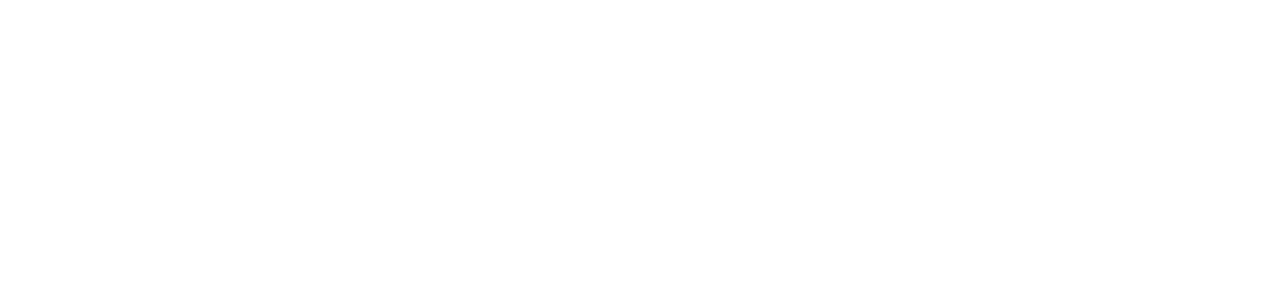
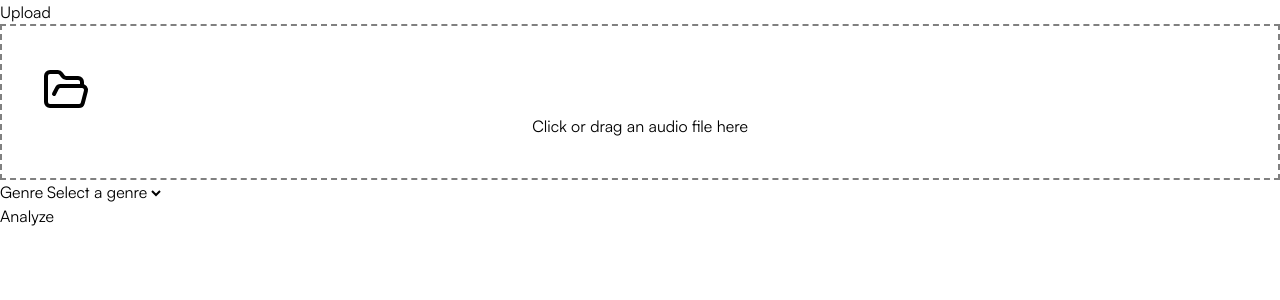
Before and after one commit to LeonEkelund/mixcrit, a React (Vite) app in the folder client/: page /upload in a window 1280 px wide. Shown: the top 300 px of the page. Built offline with nearby package versions, Linux system fonts and the light colour scheme.

Commit message:
add pages, audio functions, fonts et.c

```diff
--- a/client/src/pages/Report.tsx
+++ b/client/src/pages/Report.tsx
@@ -1,5 +1,10 @@
 function Report() {
-  <div></div>
+  return (
+    <div>
+      <h1>Report</h1>
+      <p>Analysis results will go here.</p>
+    </div>
+  )
 }
 
 export default Report
--- a/client/src/pages/Upload.tsx
+++ b/client/src/pages/Upload.tsx
@@ -1,5 +1,67 @@
+import { useState } from 'react'
+import { useNavigate } from 'react-router-dom'
+import { FolderOpen } from 'lucide-react'
+
+const genres = ['Hip-Hop', 'Pop', 'Metal', 'EDM']
+
 function Upload() {
-  <div></div>
+  const [file, setFile] = useState<File | null>(null)
+  const [genre, setGenre] = useState('')
+  const [dragging, setDragging] = useState(false)
+  const navigate = useNavigate()
+
+  function handleFile(audioFile: File) {
+    if (audioFile.type.startsWith('audio/')) setFile(audioFile)
+  }
+
+  function handleFileChange(event: React.ChangeEvent<HTMLInputElement>) {
+    const selectedFile = event.target.files?.[0]
+    if (selectedFile) handleFile(selectedFile)
+  }
+
+  function handleDrop(event: React.DragEvent) {
+    event.preventDefault()
+    setDragging(false)
+    const droppedFile = event.dataTransfer.files[0]
+    if (droppedFile) handleFile(droppedFile)
+  }
+
+  function handleSubmit() {
+    if (!file || !genre) return
+    // TODO: pass file + genre to analysis, then navigate to report
+    navigate('/report')
+  }
+
+  return (
+    <div>
+      <h1>Upload</h1>
+
+      <label
+        onDragOver={(event) => { event.preventDefault(); setDragging(true) }}
+        onDragLeave={() => setDragging(false)}
+        onDrop={handleDrop}
+        style={{ border: dragging ? '2px solid white' : '2px dashed gray', padding: '40px', textAlign: 'center', cursor: 'pointer', display: 'block' }}
+      >
+        <FolderOpen size={48} />
+        <p>{file ? file.name : 'Click or drag an audio file here'}</p>
+        <input type="file" accept="audio/*" onChange={handleFileChange} hidden />
+      </label>
+
+      <div>
+        <label>Genre</label>
+        <select value={genre} onChange={(event) => setGenre(event.target.value)}>
+          <option value="">Select a genre</option>
+          {genres.map((genreOption) => (
+            <option key={genreOption} value={genreOption}>{genreOption}</option>
+          ))}
+        </select>
+      </div>
+
+      <button onClick={handleSubmit} disabled={!file || !genre}>
+        Analyze
+      </button>
+    </div>
+  )
 }
 
 export default Upload
```
Also changed, not shown: client/src/lib/audio/analyzeTrack.ts (added), client/src/lib/audio/dynamics.ts (added), client/src/lib/audio/genreTargets.ts (added), client/src/lib/audio/lufs.ts (added), client/src/lib/audio/silence.ts (added), client/src/lib/audio/spectrum.ts (added), client/src/lib/audio/types.ts (added).
